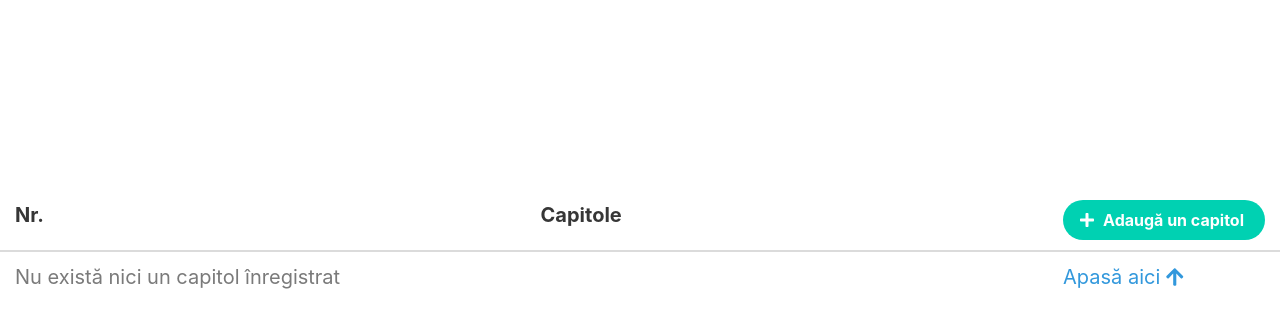
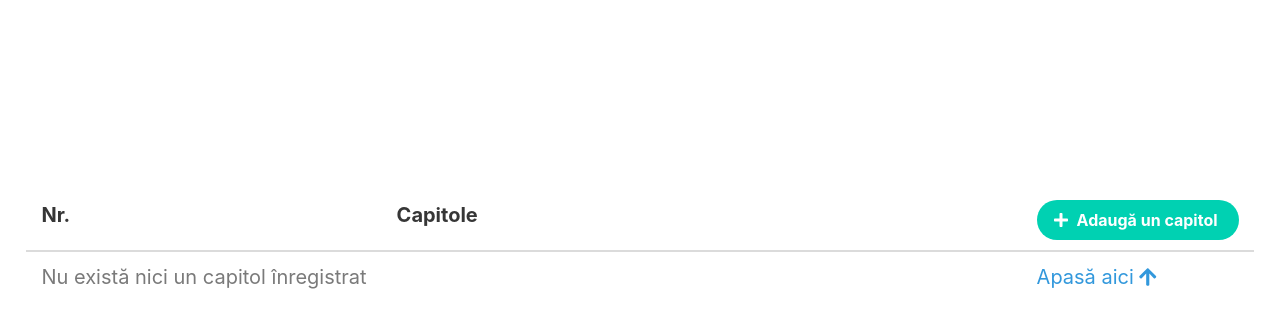
Before and after one commit to cosmin-bianu/dcdashboard, a Django app: template data_management/templates/view_chapters.html in a window 1280 px wide. Shown: the part 162-490 px from the top of the page. Run offline with Django 3.2, Linux system fonts and the light colour scheme; the template is opened without the code that fills it, so the values that code supplies are empty; some libraries are stand-ins or nearby versions.

Commit message:
Patched view_chapters.html (too long order number column)

```diff
--- a/data_management/templates/view_chapters.html
+++ b/data_management/templates/view_chapters.html
@@ -13,7 +13,7 @@
 <table class="table is-hoverable is-size-5">
     <thead>
         <tr>
-            <th class="table-cell">Nr.</th>
+            <th>Nr.</th>
             <th class="table-cell">Capitole</th>
             <th>
                 <a href="/view/chapters/add" class="button is-rounded is-primary">
```
